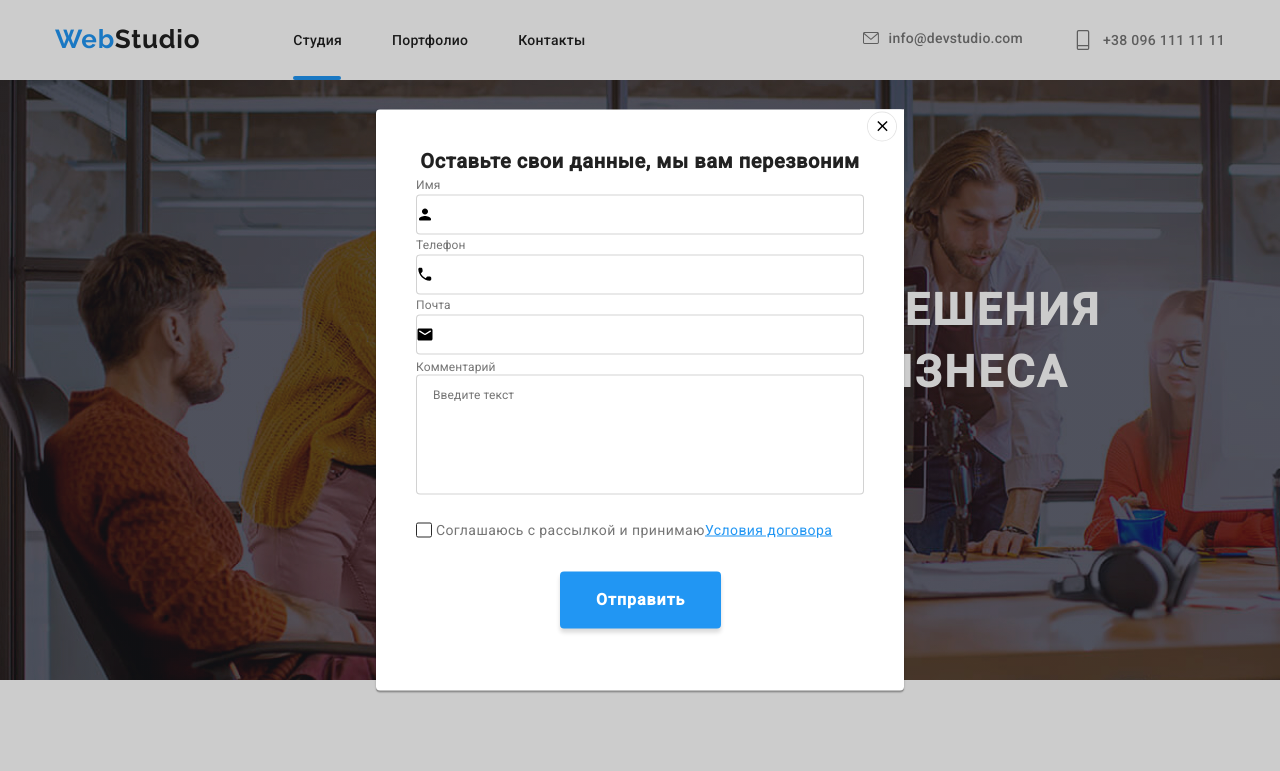
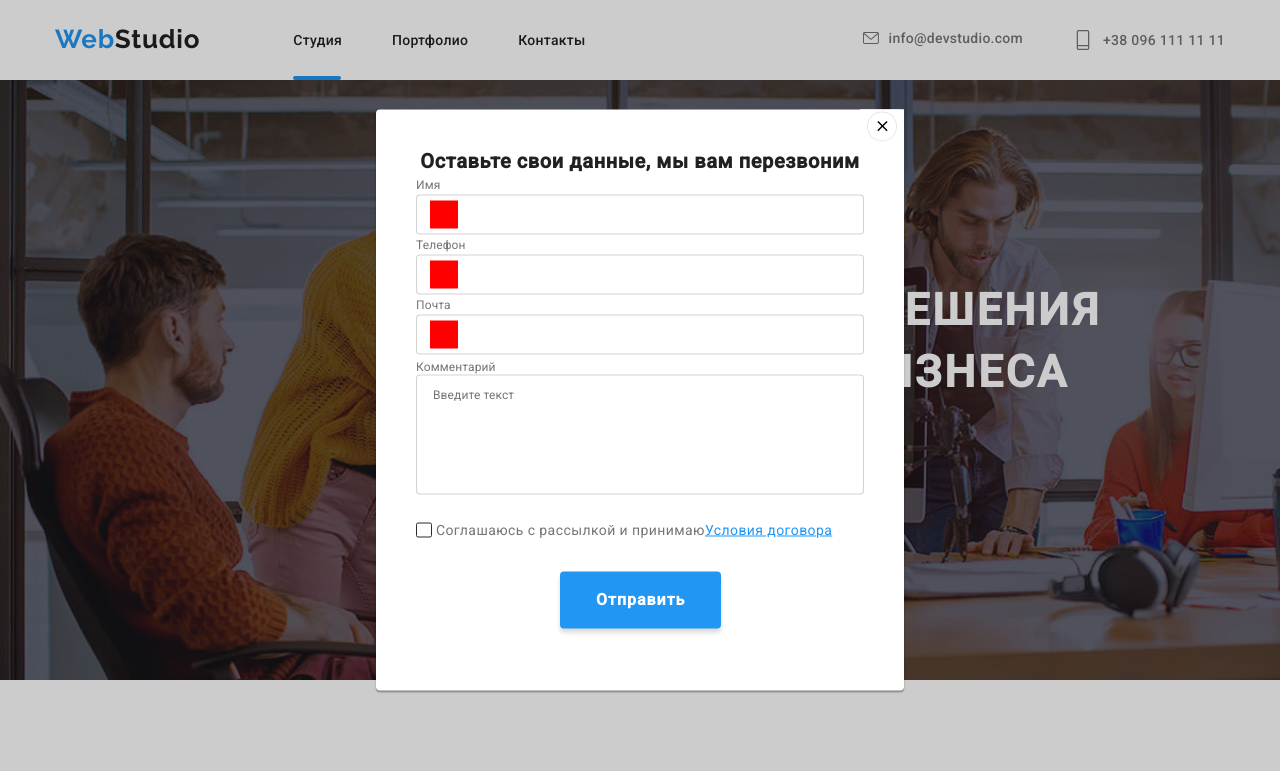
Before and after one commit to Serhii-Kolechko/goit-markup-hw-06, a plain HTML site: page index.html in a window 1280 px wide. Both pictures are taken after a click on the button "Заказать услугу". Shown: the top 771 px of the page. Drawn offline with nearby package versions, Linux system fonts and the light colour scheme.

Commit message:
Update main.css

```diff
--- a/css/main.css
+++ b/css/main.css
@@ -1810,7 +1810,9 @@ height: 120px;
   width: 18px;
   height: 18px;
   fill: black;
-  mar
+  padding: 14px;
+  background-color: red;
+  margin-left: 14px;
 
 }
 .form-person-span{
```
